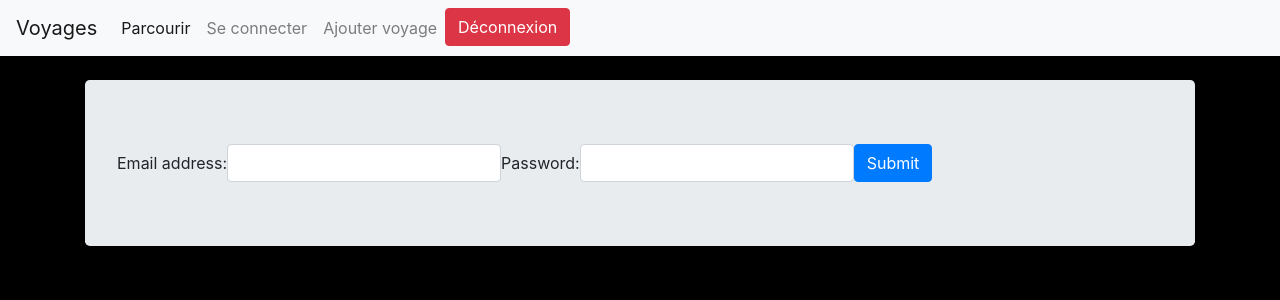
After one commit to NivRemy/PHP_MVC, a PHP site: page /view/displayLoginForm.php in a window 1280 px wide. The commit adds this page. Shown: the top 300 px of the page. Run offline with PHP 8.4, Linux system fonts and the light colour scheme.

Commit message:
rn/ added images and longin form

```diff
--- /dev/null
+++ b/view/displayLoginForm.php
@@ -0,0 +1,26 @@
+<?php
+ob_start();
+
+?>
+
+<div class="container">
+		<div class="jumbotron">
+			<form class="form-inline" action="" method="post">
+				<div class="form-group">
+					<label for="email">Email address:</label>
+					<input type="email" name="mail" class="form-control" id="email">
+				</div>
+				<div class="form-group">
+					<label for="pwd">Password:</label>
+					<input type="password" name="password" class="form-control" id="pwd">
+				</div>
+				<button type="submit" class="btn btn-primary">Submit</button>
+			</form>
+		</div>
+	</div>
+
+<?php
+
+$content = ob_get_clean();
+
+require_once 'template.php';
--- a/view/displayTravels.php
+++ b/view/displayTravels.php
@@ -10,7 +10,7 @@ foreach($travels as $travel){
 				<?= utf8_encode($travel['title']);?>
 			</h2>
 		<?php if(!empty($travel['img'])){
-			echo '<img src="' . $travel['img'] . '">';
+			echo '<img src="img/' . $travel['img'] . '">';
 		}
 		?>
 			<p><?= utf8_encode($travel['content']); ?></p>
--- a/view/template.php
+++ b/view/template.php
@@ -12,20 +12,20 @@
 </head>
 <body>
 	<nav class="navbar navbar-expand-lg navbar-light bg-light">
-	  <a class="navbar-brand" href="#">Voyages</a>
+	  <a class="navbar-brand" href="index.php?page=voyages">Voyages</a>
 	  <button class="navbar-toggler" type="button" data-toggle="collapse" data-target="#navbarNavDropdown" aria-controls="navbarNavDropdown" aria-expanded="false" aria-label="Toggle navigation">
 	    <span class="navbar-toggler-icon"></span>
 	  </button>
 	  <div class="collapse navbar-collapse" id="navbarNavDropdown">
 	    <ul class="navbar-nav">
 	      <li class="nav-item active">
-	        <a class="nav-link" href="voyages.php">Parcourir<span class="sr-only">(current)</span></a>
+	        <a class="nav-link" href="index.php?page=voyages">Parcourir<span class="sr-only">(current)</span></a>
 	      </li>
 	      <?php
 	      //if(!isset($_SESSION['mail'])){
 	      ?>
 	      <li class="nav-item">
-	        <a class="nav-link" href="logform.php">Se connecter</a>
+	        <a class="nav-link" href="index.php?page=loginForm">Se connecter</a>
 	      </li>
 	      <?php
 	  	  //}
```
Also changed, not shown: controller/frontendController.php (+20 -0 lines), index.php (+9 -1 lines), controller/backendController.php (renamed from controller/backend.php), img/img1.jpg (added), img/img3.jpg (added), img/logo.png (added), img/oceanside-properties-with-anchored-sailboat_925x.jpg (added).
